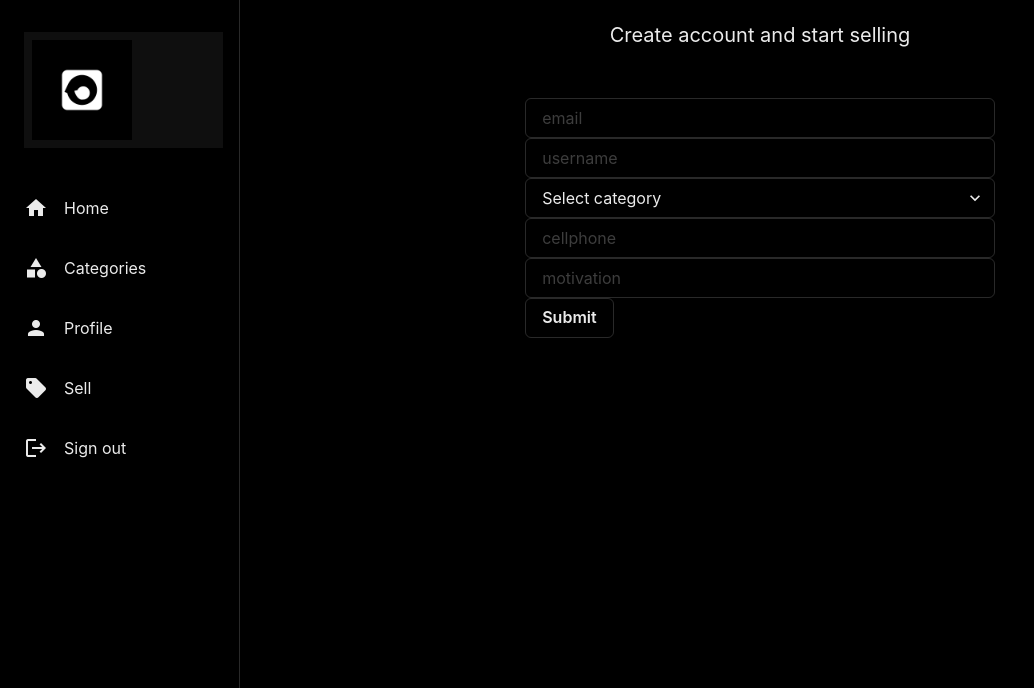
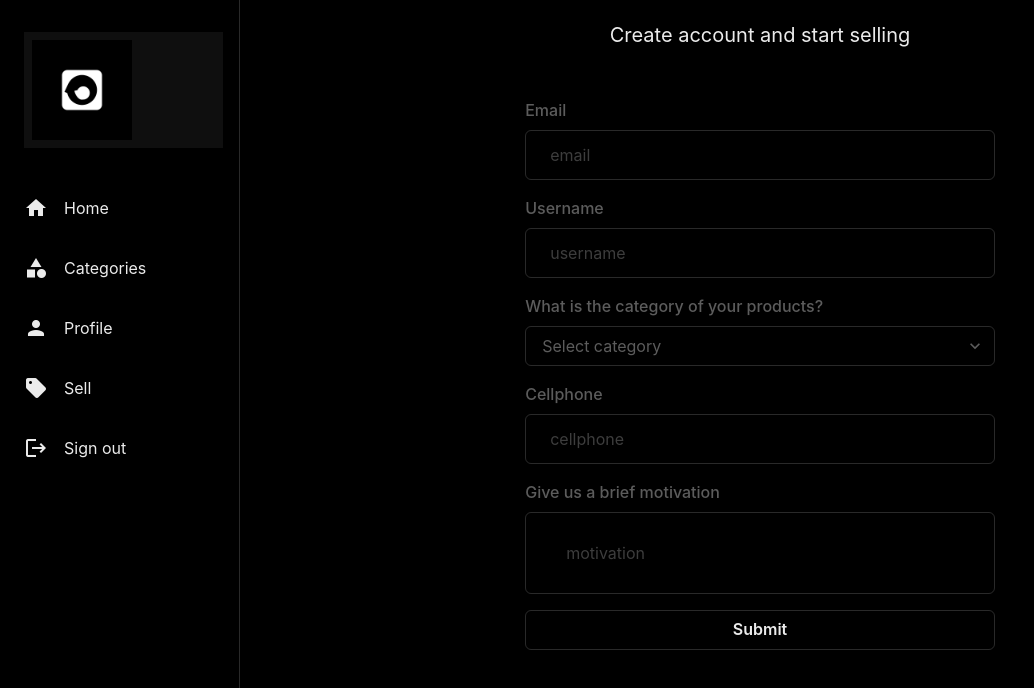
Before and after one commit to GivenMoreti/second-hand-shop, a React (Vite) app: page /sell in a window 1280 px wide. Shown: the top 688 px of the page, without its empty margins (0-1034 px from the left). Built offline with nearby package versions, Linux system fonts and the light colour scheme.

Commit message:
Sell form configured

```diff
--- a/pages/SellPage/SellForm.jsx
+++ b/pages/SellPage/SellForm.jsx
@@ -10,7 +10,8 @@ import {
   Box,
 } from "@chakra-ui/react";
 import { useState } from "react";
-import { Formik } from 'formik';
+import { Formik } from "formik";
+
 
 export const SellForm = () => {
   const [input, setInput] = useState("");
@@ -20,17 +21,34 @@ export const SellForm = () => {
   return (
     <Container p={2} m={2}>
       <Formik
-
-    initialValues={{ email: '', username: '' }}
-    validate={values => {
+        initialValues={{
+          email: "",
+          username: "",
+          cellphone: "",
+          motivation: "",
+        }}
+        validate={(values) => {
           const errors = {};
           if (!values.email) {
-        errors.email = 'Required';
+            errors.email = "Required";
           } else if (
             !/^[A-Z0-9._%+-]+@[A-Z0-9.-]+\.[A-Z]{2,}$/i.test(values.email)
           ) {
-        errors.email = 'Invalid email address';
+            errors.email = "Invalid email address";
           }
+          //   username
+          if (!values.username) {
+            errors.username = "Required";
+          }
+          // motivation
+          if (!values.motivation) {
+            errors.motivation = "Required";
+          }
+          // cellphone
+          if (!values.cellphone) {
+            errors.cellphone = "Required";
+          }
+
           return errors;
         }}
         onSubmit={(values, { setSubmitting }) => {
@@ -39,7 +57,6 @@ export const SellForm = () => {
             setSubmitting(false);
           }, 400);
         }}
-
       >
         {({
           values,
@@ -53,6 +70,7 @@ export const SellForm = () => {
         }) => (
           <Box m={4} p={4} gap={4} justifyContent={"space-between"}>
             <form onSubmit={handleSubmit}>
+              <FormLabel color={"whiteAlpha.500"}>Email</FormLabel>
               <Input
                 type="email"
                 name="email"
@@ -60,8 +78,11 @@ export const SellForm = () => {
                 onBlur={handleBlur}
                 value={values.email}
                 placeholder="email"
+                p={6}
+                mb={4}
               />
               {errors.email && touched.email && errors.email}
+              <FormLabel color={"whiteAlpha.500"}>Username</FormLabel>
               <Input
                 type="text"
                 name="username"
@@ -69,24 +90,37 @@ export const SellForm = () => {
                 onChange={handleChange}
                 onBlur={handleBlur}
                 value={values.username}
+                p={6}
+                mb={4}
               />
               {errors.username && touched.username && errors.username}
 
-        <FormControl>
-
-            <Select placeholder='Select category'>
+              <FormLabel color={"whiteAlpha.500"}>
+                What is the category of your products?
+              </FormLabel>
+              <FormControl mb={4}>
+                <Select placeholder="Select category" color={"whiteAlpha.500"}>
                   <option>Electronics</option>
                   <option>Books</option>
                 </Select>
               </FormControl>
+
+              <FormLabel color={"whiteAlpha.500"}>Cellphone</FormLabel>
               <Input
-          type="cell"
+                type="tel"
                 name="cellphone"
+                maxLength={10}
                 placeholder="cellphone"
                 onChange={handleChange}
                 onBlur={handleBlur}
                 value={values.cellphone}
+                p={6}
+                mb={4}
               />
+              {errors.cellphone && touched.cellphone && errors.cellphone}
+              <FormLabel color={"whiteAlpha.500"}>
+                Give us a brief motivation
+              </FormLabel>
               <Input
                 type="text"
                 name="motivation"
@@ -94,12 +128,16 @@ export const SellForm = () => {
                 onChange={handleChange}
                 onBlur={handleBlur}
                 value={values.motivation}
+                p={10}
+                mb={4}
               />
-
-
-
-
-        <Button type="Send" disabled={isSubmitting} variant={"outline"}>
+              {errors.motivation && touched.motivation && errors.motivation}
+              <Button
+                type="Send"
+                disabled={isSubmitting}
+                variant={"outline"}
+                w={"full"}
+              >
                 Submit
               </Button>
             </form>
```
Lines whose indentation alone changed are shown as unchanged.
